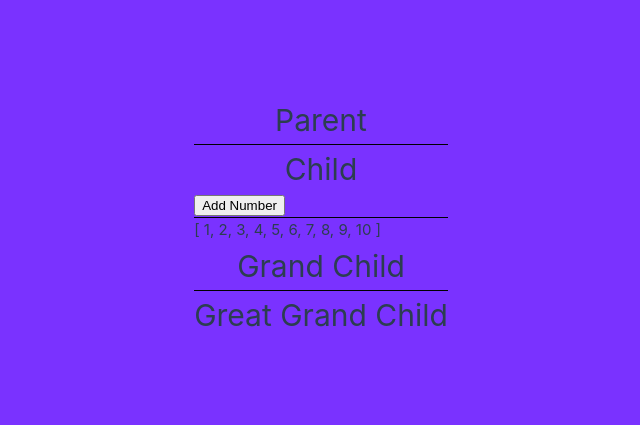
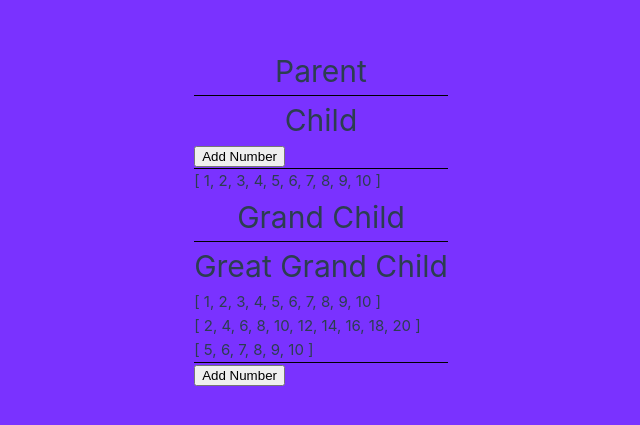
Before and after one commit to SanjayaPutra23/Belajar-State-Management-Vue.js-3-dengan-Pinia, a Vue app: page / in a window 1280 px wide. Shown: the part 183-608 px from the top of the page, without its empty margins (319-959 px from the left). Built offline with nearby package versions, Linux system fonts and the light colour scheme.

Commit message:
using pinia to manage global state

```diff
--- a/package.json
+++ b/package.json
@@ -9,6 +9,7 @@
     "preview": "vite preview"
   },
   "dependencies": {
+    "pinia": "^2.1.7",
     "vue": "^3.4.15"
   },
   "devDependencies": {
--- a/src/components/GreatGrandChild.vue
+++ b/src/components/GreatGrandChild.vue
@@ -1,11 +1,16 @@
 <script setup>
-import { inject } from 'vue';
-const numbers = inject('numbers');
+import { useNumbers } from '../stores/numbers';
+const { numbers, addNumber, doubleNumber, filterNumber } = useNumbers();
 </script>
 
 <template>
 	<div>
 		<h1>Great Grand Child</h1>
 		<p>{{ numbers }}</p>
+		<p>{{ doubleNumber }}</p>
+		<p>{{ filterNumber(5) }}</p>
+		<div class="line"></div>
+
+		<button @click="addNumber">Add Number</button>
 	</div>
 </template>
--- a/src/main.js
+++ b/src/main.js
@@ -1,6 +1,11 @@
 import './assets/main.css'
 
 import { createApp } from 'vue'
+import { createPinia } from 'pinia'
 import App from './App.vue'
 
-createApp(App).mount('#app')
+const pinia = createPinia()
+const app = createApp(App)
+
+app.use(pinia)
+app.mount('#app')
--- /dev/null
+++ b/src/stores/numbers.js
@@ -0,0 +1,18 @@
+import { defineStore } from "pinia";
+
+export const useNumbers = defineStore("numbers", {
+    state: () => ({
+        numbers: [1, 2, 3, 4, 5, 6, 7, 8, 9, 10]
+    }),
+    actions: {
+        addNumber() {
+            this.numbers.push(this.numbers.length + 1);
+        }
+    },
+    getters: {
+        doubleNumber: (state) => state.numbers.map(num => num * 2),
+        filterNumber: (state) => {
+            return (minNumber) => state.numbers.filter(num => num >= minNumber)
+        },
+    },
+})
```
Also changed, not shown: 1 other file (tests, documents, lock files or other folders).
